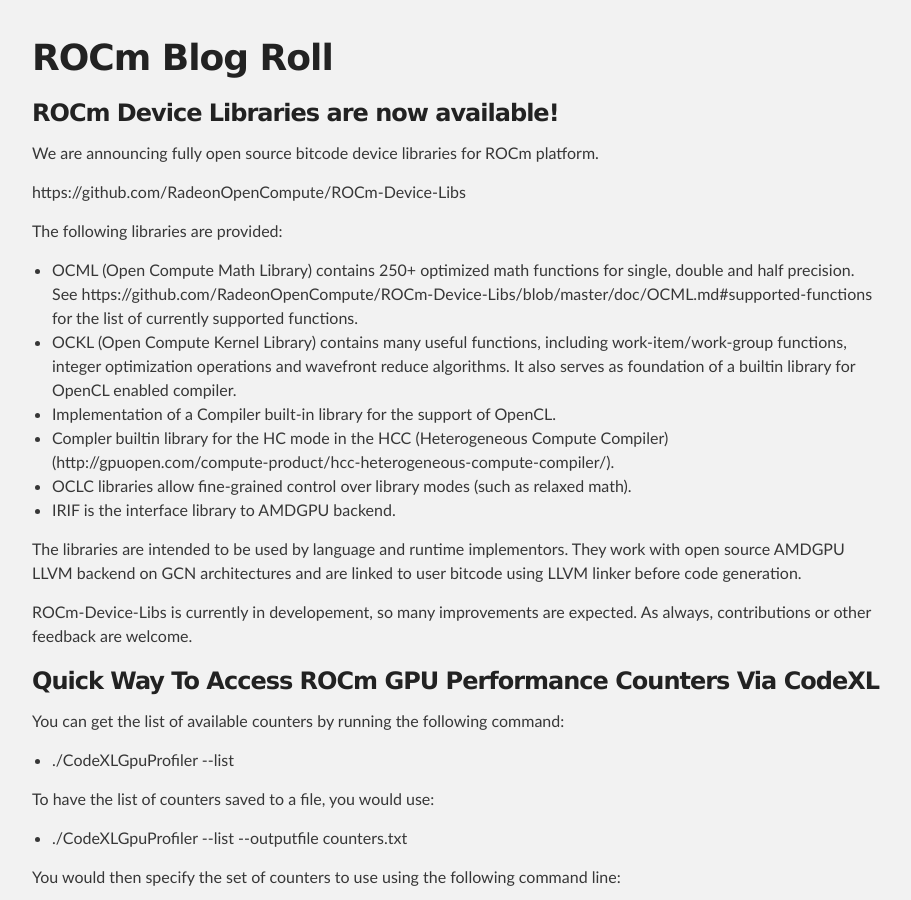
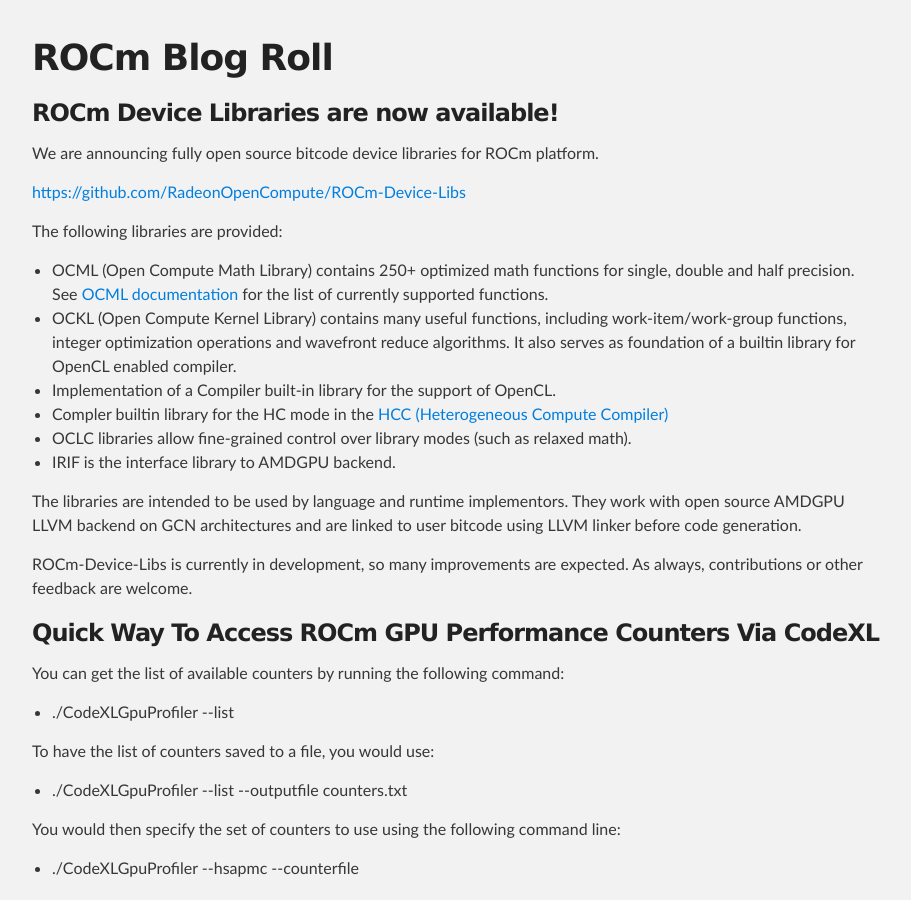
Before and after one commit to ROCm/ROCm.github.io, a Jekyll site: the page blog.html, which Jekyll copies as it is, in a window 1280 px wide and 900 px high, scrolled down 337 px. Shown: the whole window, without its empty margins (183-1094 px from the left). Built offline with Jekyll 4.4.1, drawn with Linux system fonts in a browser that asks for light colours.

Commit message:
Update blog.html (fix links).

```diff
--- a/blog.html
+++ b/blog.html
@@ -64,12 +64,12 @@
 
 <p>We are announcing fully open source bitcode device libraries for ROCm platform.</p>
 
-<p>https://github.com/RadeonOpenCompute/ROCm-Device-Libs</p>
+<p><a href="https://github.com/RadeonOpenCompute/ROCm-Device-Libs">https://github.com/RadeonOpenCompute/ROCm-Device-Libs</a></p>
 
 <p>The following libraries are provided:</p>
 <ul>
 <li> OCML (Open Compute Math Library) contains 250+ optimized math functions for single, double and half precision. See
-  https://github.com/RadeonOpenCompute/ROCm-Device-Libs/blob/master/doc/OCML.md#supported-functions
+  <a href="https://github.com/RadeonOpenCompute/ROCm-Device-Libs/blob/master/doc/OCML.md#supported-functions">OCML documentation</a>
 for the list of currently supported functions.</li>
 
 <li> OCKL (Open Compute Kernel Library) contains many useful functions, including work-item/work-group functions,
@@ -77,7 +77,7 @@
 
 <li> Implementation of a  Compiler built-in library for the support of OpenCL.</li>
 
-<li> Compler builtin library for the HC mode in the HCC (Heterogeneous Compute Compiler) (http://gpuopen.com/compute-product/hcc-heterogeneous-compute-compiler/).</li>
+<li> Compler builtin library for the HC mode in the <a href="http://gpuopen.com/compute-product/hcc-heterogeneous-compute-compiler/">HCC (Heterogeneous Compute Compiler)</a></li>
 
 <li> OCLC libraries allow fine-grained control over library modes (such as relaxed math).</li>
 
@@ -86,7 +86,7 @@
 
 <p>The libraries are intended to be used by language and runtime implementors. They work with open source AMDGPU LLVM backend on GCN architectures and are linked to user bitcode using LLVM linker before code generation.</p>
 
-<p>ROCm-Device-Libs is currently in developement, so many improvements are expected. As always, contributions or other feedback are welcome.</p>
+<p>ROCm-Device-Libs is currently in development, so many improvements are expected. As always, contributions or other feedback are welcome.</p>
 
 
 
```
